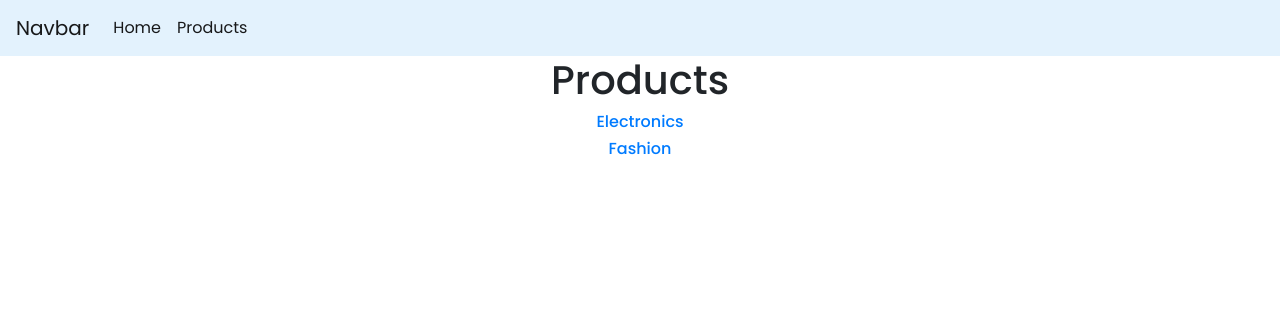
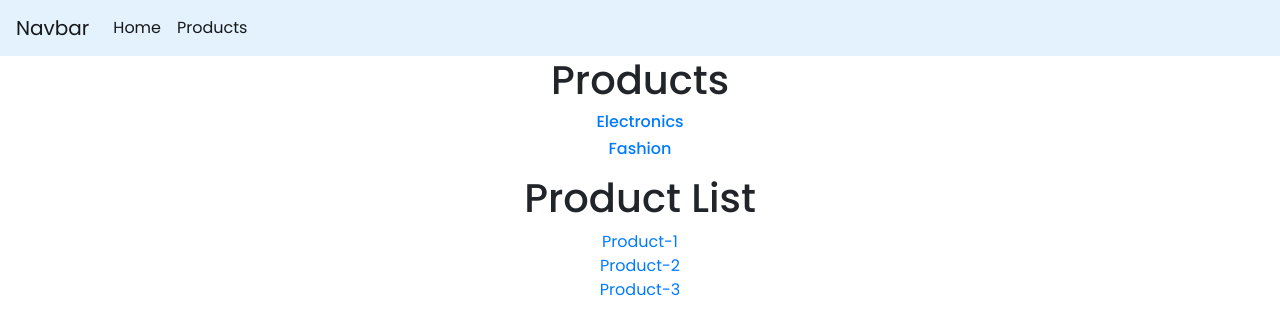
Before and after one commit to 12345-dd/learning24, a React (Create React App) app: page /products in a window 1280 px wide. Shown: the top 334 px of the page. Built offline with nearby package versions, Linux system fonts and the light colour scheme.

Commit message:
Dynamic Routing

```diff
--- a/src/App.js
+++ b/src/App.js
@@ -12,6 +12,7 @@ import { Products } from './amazon/Products';
 import { Electronics } from './amazon/Electronics';
 import { Fashion } from './amazon/Fashion';
 import { Errorpage } from './amazon/Errorpage';
+import { ProductDetails } from './amazon/ProductDetails';
 
 
 function App() {
@@ -27,6 +28,7 @@ function App() {
         <Route path='/products' element={<Products/>}></Route>
         <Route path='/products/electronics' element={<Electronics/>}></Route>
         <Route path='/products/fashion' element={<Fashion/>}></Route>
+        <Route path='/products/details/:id' element={<ProductDetails/>}></Route>
         <Route path='/*' element={<Errorpage/>}></Route>
       </Routes>
       {/* <Header title={title}/> */}
--- /dev/null
+++ b/src/amazon/ProductDetails.jsx
@@ -0,0 +1,11 @@
+import React from 'react'
+import { useParams } from 'react-router-dom'
+
+export const ProductDetails = () => {
+    var id = useParams().id;
+  return (
+    <div>
+        <h1>Product Details --- {id}</h1>
+    </div>
+  )
+}
--- a/src/amazon/Products.jsx
+++ b/src/amazon/Products.jsx
@@ -13,6 +13,18 @@ export const Products = () => {
                 <Link to="/products/fashion"><h6>Fashion</h6></Link>
             </li>
         </ul>
+        <h1>Product List</h1>
+        <ul>
+            <li>
+                <Link to="/products/details/101">Product-1</Link>
+            </li>
+            <li>
+                <Link to="/products/details/102">Product-2</Link>
+            </li>
+            <li>
+                <Link to="/products/details/103">Product-3</Link>
+            </li>
+        </ul>
     </div>
   )
 }
```
Also changed, not shown: intro.txt.
